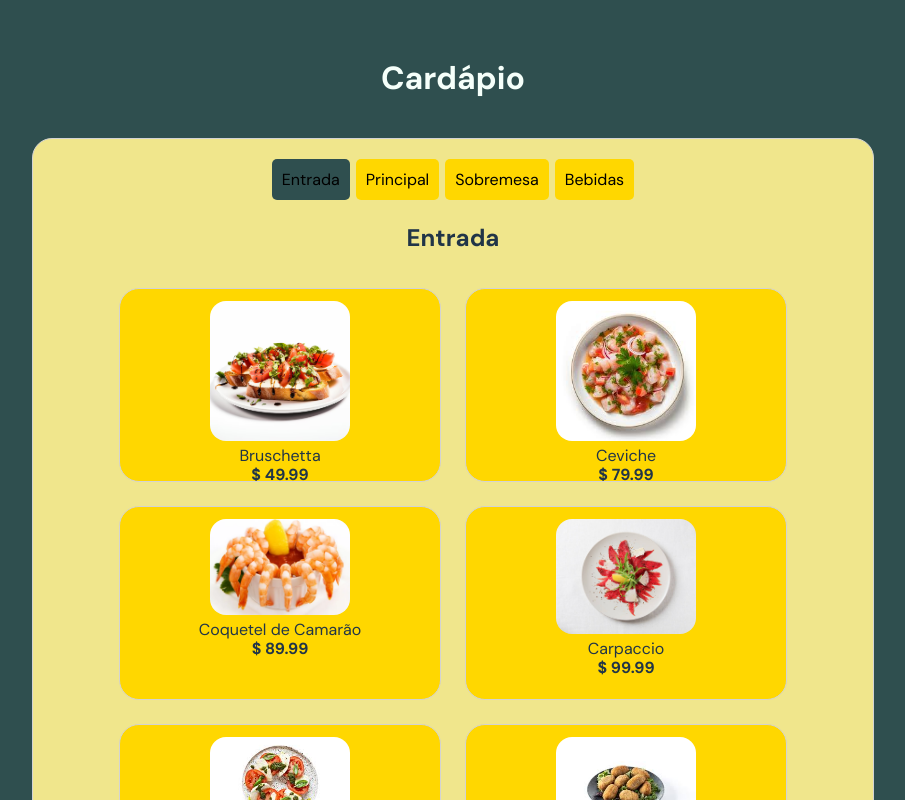
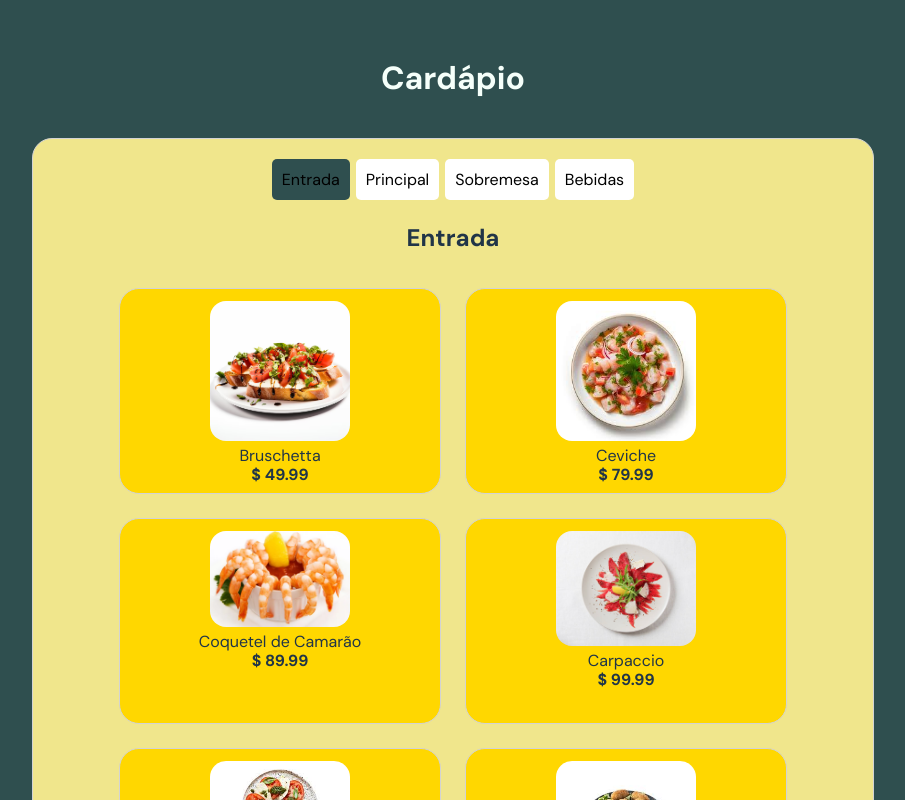
Before and after one commit to Victorios20/cardapio-react, a React (Vite) app: page / in a window 1280 px wide. Shown: the top 800 px of the page, without its empty margins (187-1092 px from the left). Built offline with nearby package versions, Linux system fonts and the light colour scheme.

Commit message:
botões claros

```diff
--- a/src/App.scss
+++ b/src/App.scss
@@ -63,11 +63,11 @@ section.items .product {
   border: 1px solid lightgrey;
   text-align: center;
   border-radius: 20px;
-
   height: 180px; //altura fixa, alterar.
   overflow: hidden;
   transition: height 0.3s ease-in-out;
   padding-top: 12px;
+  padding-bottom: 12px;
 }
 
 section.items .product.selected {
@@ -180,3 +180,7 @@ section.summary table tbody tr:last-of-type th {
     width: 40%;
   }
 }
+
+
+
+////////////////////////////////////////////MENU////////////////////////////////
--- a/src/components/Menu.scss
+++ b/src/components/Menu.scss
@@ -11,7 +11,8 @@ $detail-color: #FFFFFF;      /* White */
   $text-color: #F5FFFA;       /* Mint Cream */
   $detail-color: #FFD700;     /* Gold */
   .categorias button {
-    background-color:  #FFD700;     ; /* Cor de fundo dos botões */}
+    background-color:  #FFD700;
+  }
     .categorias button.active {background-color:#2F4F4F ;}
 
 }
@@ -36,11 +37,13 @@ $detail-color: #FFFFFF;      /* White */
 }
 
 .categorias button {
-  // background-color: $detail-color; /* Cor de fundo dos botões */
+   background-color: #fff; /* Cor de fundo dos botões */
+
    margin: 0 3px; /* Espaçamento entre os botões */
   padding: 10px 10px; /* Espaçamento interno dos botões */
   border: none;
   border-radius: 5px;
+
 
   cursor: pointer; /* Mudança do cursor para pointer */
   transition: background-color 0.3s; /* Transição suave */
```
